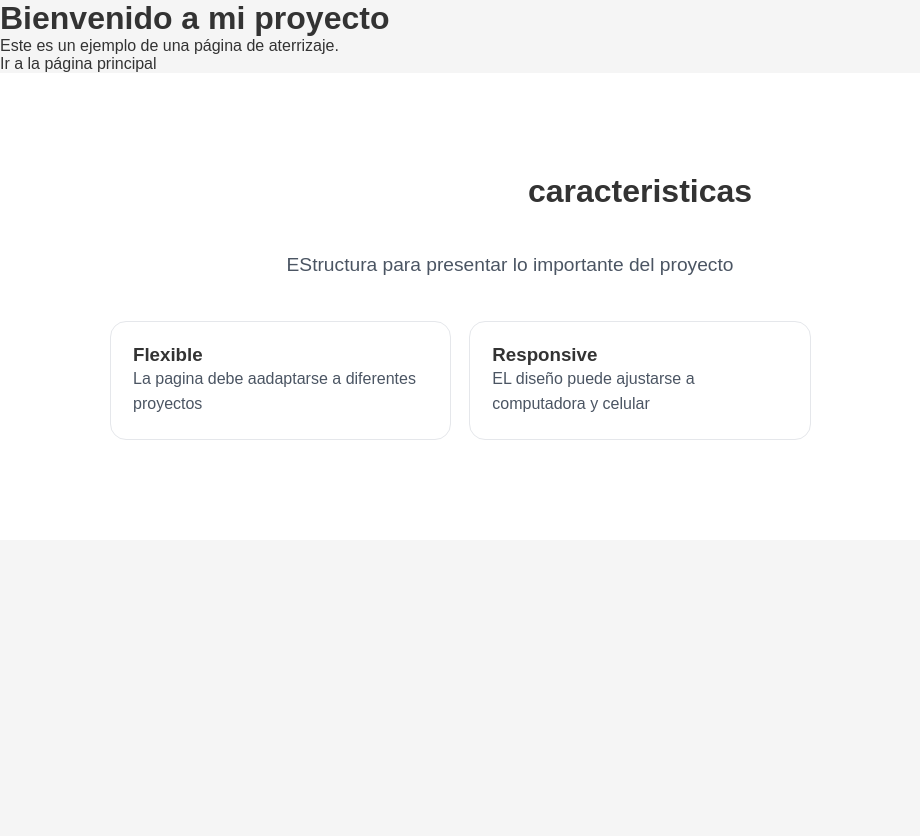
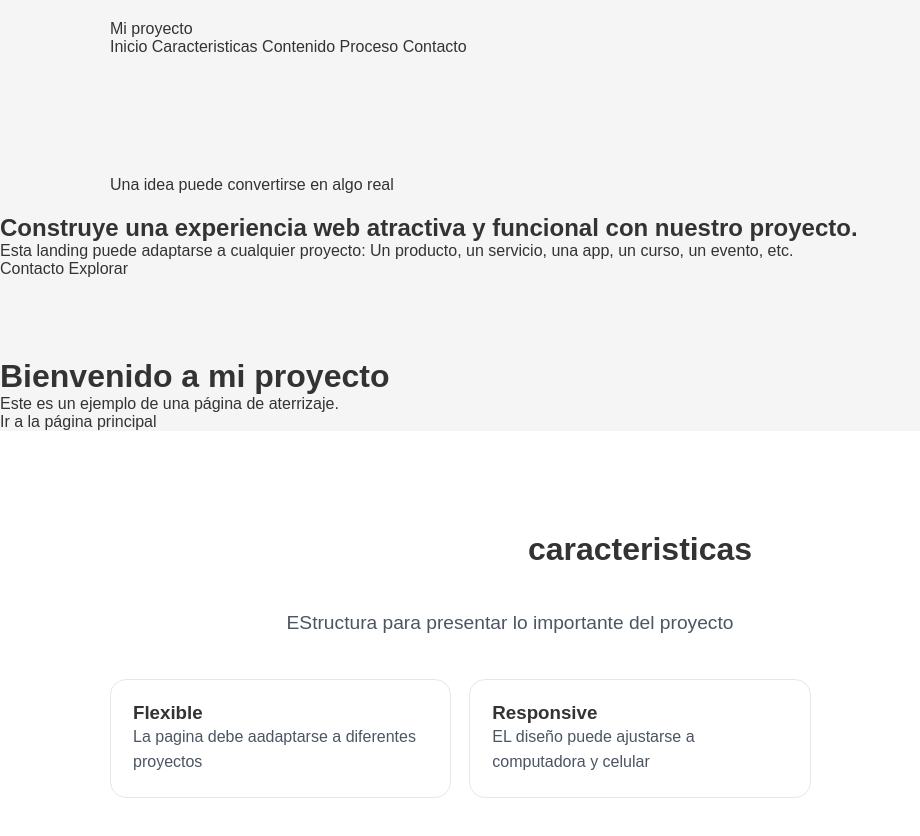
Before and after one commit to Tfckntony/LandingPage, a plain HTML site: page index.html in a window 1280 px wide. Shown: the whole page, without its empty margins (0-920 px from the left). Before the commit the page ends 800 px from the top, so only its background shows below. Drawn offline with Linux system fonts and the light colour scheme.

Commit message:
Update index.html

```diff
--- a/index.html
+++ b/index.html
@@ -10,8 +10,47 @@
 </head>
 
 <body>
+    <header class = "site-header">
 
+        <nav class = "nav container">
+            <!--#inicio significa que se redirige a la seccion de inicio de la pagina-->
+            <!--La pagina sabe a donde se dirige gracias al atributo href que es el identificador de la seccion-->
+            <a class = "brand" href = "#inicio">Mi proyecto</a>
+
+            <div class = "nav-links">
+                <a href = "#inicio">Inicio</a>
+                <a href = "#caracteristicas">Caracteristicas</a>
+                <a href = "#contenido">Contenido</a>
+                <a href = "#proceso">Proceso</a>
+                <a href = "#contacto">Contacto</a>
+            </div>
+        </nav>
+    </header>
     <main>
+
+        <section id = "inicio" class = "section hero">
+            <div class = "container hero-content">
+                <p class = "eyebrow">
+                    Una idea puede convertirse en algo real
+                </p>
+            </div>
+            <!--Normalmente solo hay una etiqueta h1 por que es la principal representa el titulo principal de la seccion-->
+            <h1>
+                Construye una experiencia web atractiva y funcional con nuestro proyecto.
+            </h1>
+
+            <p class = "hero-text">
+                Esta landing puede adaptarse a cualquier proyecto:
+
+                Un producto, un servicio, una app, un curso, un evento, etc.
+            </p>
+
+            <div class = "hero-actions">
+                <a href="#contacto" class="btn btn-primary">Contacto</a>
+                <a href="#contenido" class="btn btn-secondary">Explorar</a>
+            </div>
+        </section>
+
         <h1>Bienvenido a mi proyecto</h1>
         <p>Este es un ejemplo de una página de aterrizaje.</p>
         <a href="index.html">Ir a la página principal</a>
```
